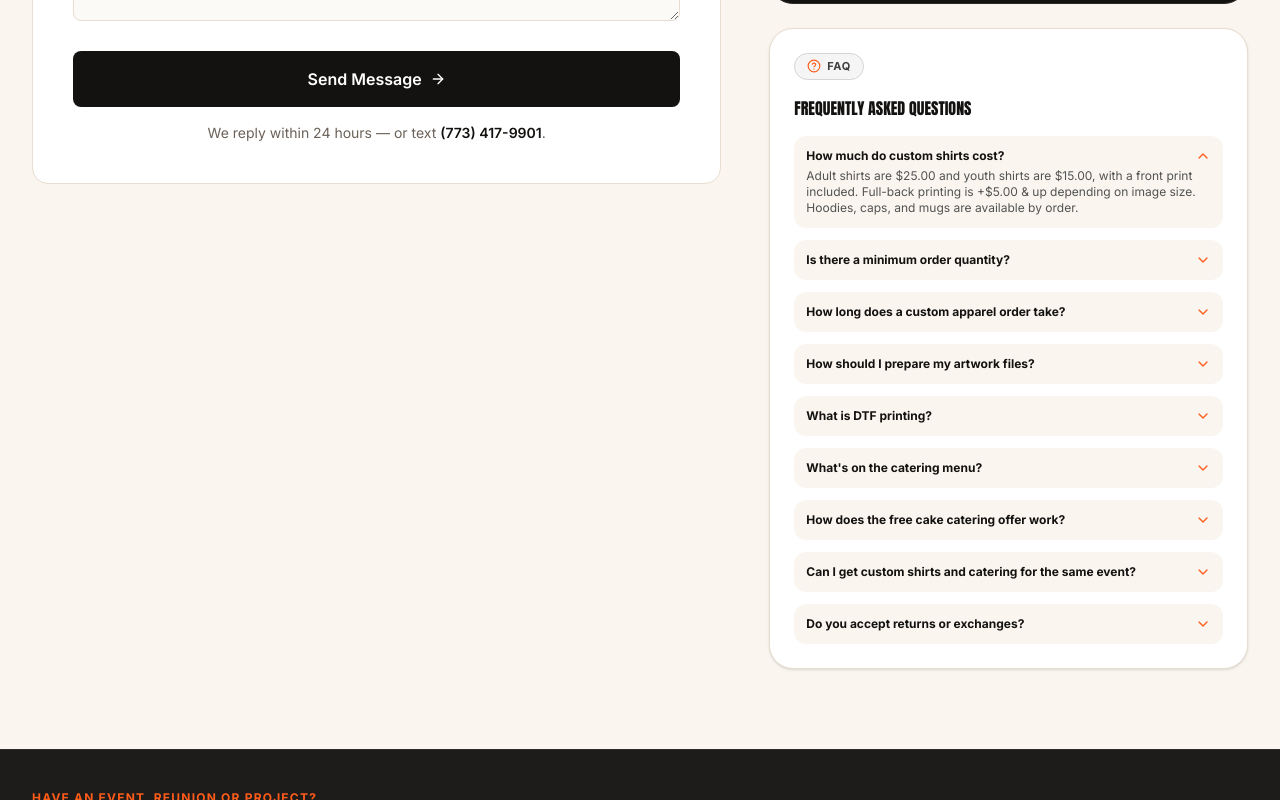
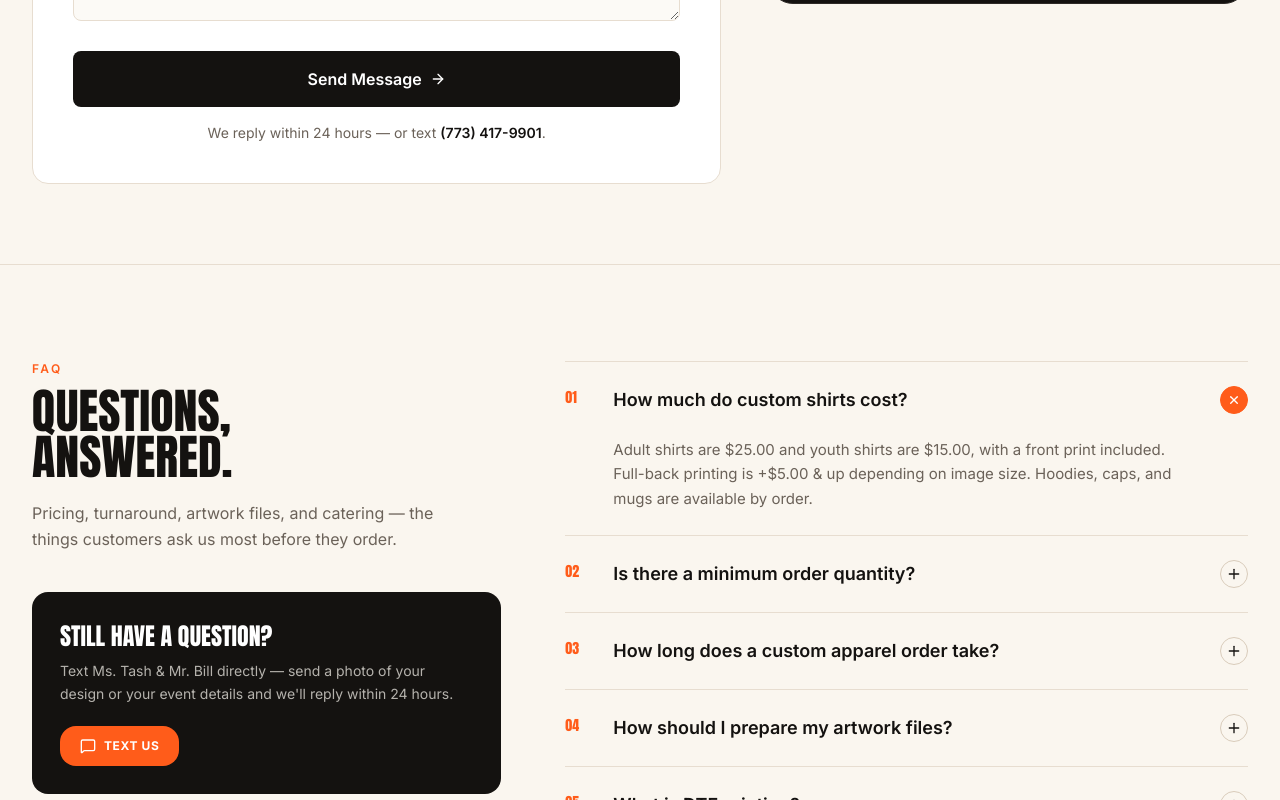
Before and after one commit to manishbsta/hott-minds-frontend, a Next.js app: page /contact in a window 1280 px wide. Shown: the part 1120-1920 px from the top of the page. Built offline with nearby package versions, Linux system fonts and the light colour scheme; no server answers.

Commit message:
refactor: extract FAQ section into dedicated animated component

```diff
--- a/src/app/contact/page.tsx
+++ b/src/app/contact/page.tsx
@@ -1,7 +1,8 @@
 import type { Metadata } from "next";
-import { Mail, Phone, MapPin, ShieldCheck, HelpCircle, ChevronDown } from "lucide-react";
+import { Mail, Phone, MapPin, ShieldCheck } from "lucide-react";
 import JsonLd from "@/components/JsonLd";
 import ContactForm from "@/components/ContactForm";
+import FaqSection from "@/components/FaqSection";
 import { COMPANY } from "@/constants/company";
 import { FAQS } from "@/constants/faqs";
 import { PAGES } from "@/constants/site";
@@ -49,7 +50,7 @@ export default function ContactPage() {
             <ContactForm />
           </div>
 
-          {/* Right Column: Direct Info Cards & FAQ */}
+          {/* Right Column: Direct Info Card */}
           <div className="space-y-6 lg:col-span-5">
             {/* Direct Contact Card */}
             <div className="space-y-6 rounded-3xl border border-[#2e2a27] bg-[#141210] p-8 text-[#faf6ef]">
@@ -123,39 +124,11 @@ export default function ContactPage() {
                 </ul>
               </div>
             </div>
-
-            {/* Quick FAQ Accordion — answers are in the HTML (native <details>), so crawlers read them all */}
-            <div
-              id="faq"
-              className="scroll-mt-(--header-height) space-y-4 rounded-3xl border border-[#e7ddd0] bg-white p-6 shadow-sm"
-            >
-              <span className="inline-flex w-fit items-center gap-1.5 rounded-full border border-neutral-300 bg-neutral-100 px-3 py-1 text-[11px] font-bold tracking-wider text-neutral-700 uppercase">
-                <HelpCircle className="h-3.5 w-3.5 text-[#ff5c1a]" />
-                <span>FAQ</span>
-              </span>
-              <h2 className="text-ink font-display text-base uppercase">
-                FREQUENTLY ASKED QUESTIONS
-              </h2>
-
-              <div className="space-y-3 text-xs text-neutral-600">
-                {FAQS.map((faq, index) => (
-                  <details
-                    key={faq.question}
-                    open={index === 0}
-                    className="group rounded-xl bg-[#faf6ef] p-3"
-                  >
-                    <summary className="flex cursor-pointer list-none items-center justify-between gap-3 [&::-webkit-details-marker]:hidden">
-                      <h3 className="text-ink font-bold">{faq.question}</h3>
-                      <ChevronDown className="h-4 w-4 shrink-0 text-[#ff5c1a] transition-transform group-open:rotate-180" />
-                    </summary>
-                    <p className="mt-1">{faq.answer}</p>
-                  </details>
-                ))}
-              </div>
-            </div>
           </div>
         </div>
       </section>
+
+      <FaqSection faqs={FAQS} />
     </div>
   );
 }
--- a/src/app/globals.css
+++ b/src/app/globals.css
@@ -152,3 +152,26 @@ a:focus-visible {
   outline: 2px solid var(--blaze-orange);
   outline-offset: 2px;
 }
+
+/* FAQ accordion — animates native <details> open/close where the browser supports it */
+.faq-item {
+  interpolate-size: allow-keywords;
+}
+
+.faq-item::details-content {
+  height: 0;
+  overflow: clip;
+  transition:
+    height 300ms ease,
+    content-visibility 300ms allow-discrete;
+}
+
+.faq-item[open]::details-content {
+  height: auto;
+}
+
+@media (prefers-reduced-motion: reduce) {
+  .faq-item::details-content {
+    transition: none;
+  }
+}
--- /dev/null
+++ b/src/components/FaqSection.tsx
@@ -0,0 +1,78 @@
+import { MessageSquare, Plus } from "lucide-react";
+import { COMPANY, getSmsLink } from "@/constants/company";
+import type { FaqItem } from "@/types";
+
+interface FaqSectionProps {
+  faqs: FaqItem[];
+}
+
+/**
+ * FAQ accordion built on native <details> so every answer ships in the HTML for crawlers.
+ * Sharing `name` makes it exclusive: opening one question closes the others.
+ */
+export default function FaqSection({ faqs }: FaqSectionProps) {
+  return (
+    <section
+      id="faq"
+      className="scroll-mt-(--header-height) border-t border-[#e7ddd0] py-16 sm:py-24"
+    >
+      <div className="mx-auto grid max-w-7xl grid-cols-1 gap-x-16 gap-y-10 px-4 sm:px-6 lg:grid-cols-12 lg:grid-rows-[auto_1fr] lg:px-8">
+        {/* Heading */}
+        <div className="lg:col-span-5">
+          <p className="text-xs font-semibold tracking-[0.2em] text-[#ff5c1a] uppercase">FAQ</p>
+          <h2 className="font-display text-ink mt-3 text-4xl leading-[0.95] uppercase sm:text-5xl">
+            Questions, <br />
+            answered.
+          </h2>
+          <p className="mt-5 max-w-md text-base leading-relaxed text-[#6b6259]">
+            Pricing, turnaround, artwork files, and catering — the things customers ask us most
+            before they order.
+          </p>
+        </div>
+
+        {/* Accordion */}
+        <div className="border-b border-[#e7ddd0] lg:col-span-7 lg:col-start-6 lg:row-span-2">
+          {faqs.map((faq, index) => (
+            <details
+              key={faq.question}
+              name="faq"
+              open={index === 0}
+              className="faq-item group border-t border-[#e7ddd0]"
+            >
+              <summary className="flex list-none items-start gap-5 rounded-sm py-6 focus-visible:outline-2 focus-visible:outline-offset-4 focus-visible:outline-[#ff5c1a] [&::-webkit-details-marker]:hidden">
+                <span className="font-display w-7 shrink-0 pt-0.5 text-sm text-[#ff5c1a] tabular-nums">
+                  {String(index + 1).padStart(2, "0")}
+                </span>
+                <h3 className="text-ink flex-1 text-base font-semibold sm:text-lg">
+                  {faq.question}
+                </h3>
+                <span className="flex h-7 w-7 shrink-0 items-center justify-center rounded-full border border-[#d9ccbb] text-[#141210] transition-colors duration-200 group-open:border-[#ff5c1a] group-open:bg-[#ff5c1a] group-open:text-white group-hover:border-[#ff5c1a]">
+                  <Plus className="h-4 w-4 transition-transform duration-300 group-open:rotate-45" />
+                </span>
+              </summary>
+              <p className="max-w-2xl pr-12 pb-6 pl-12 text-[15px] leading-relaxed text-[#6b6259]">
+                {faq.answer}
+              </p>
+            </details>
+          ))}
+        </div>
+
+        {/* Still-have-questions CTA */}
+        <div className="self-start rounded-2xl bg-[#141210] p-7 text-[#faf6ef] lg:sticky lg:top-[calc(var(--header-height)+2rem)] lg:col-span-5">
+          <h3 className="font-display text-2xl text-white uppercase">Still have a question?</h3>
+          <p className="mt-2 text-sm leading-relaxed text-[#faf6ef]/70">
+            Text {COMPANY.owners.combined} directly — send a photo of your design or your event
+            details and we&apos;ll reply within 24 hours.
+          </p>
+          <a
+            href={getSmsLink(`Hi ${COMPANY.owners.combined}, I have a question`)}
+            className="mt-5 inline-flex items-center gap-2 rounded-lg bg-[#ff5c1a] px-5 py-3 text-xs font-bold tracking-wider text-white uppercase transition-colors duration-200 hover:bg-[#ff7538]"
+          >
+            <MessageSquare className="h-4 w-4" />
+            <span>Text Us</span>
+          </a>
+        </div>
+      </div>
+    </section>
+  );
+}
```
